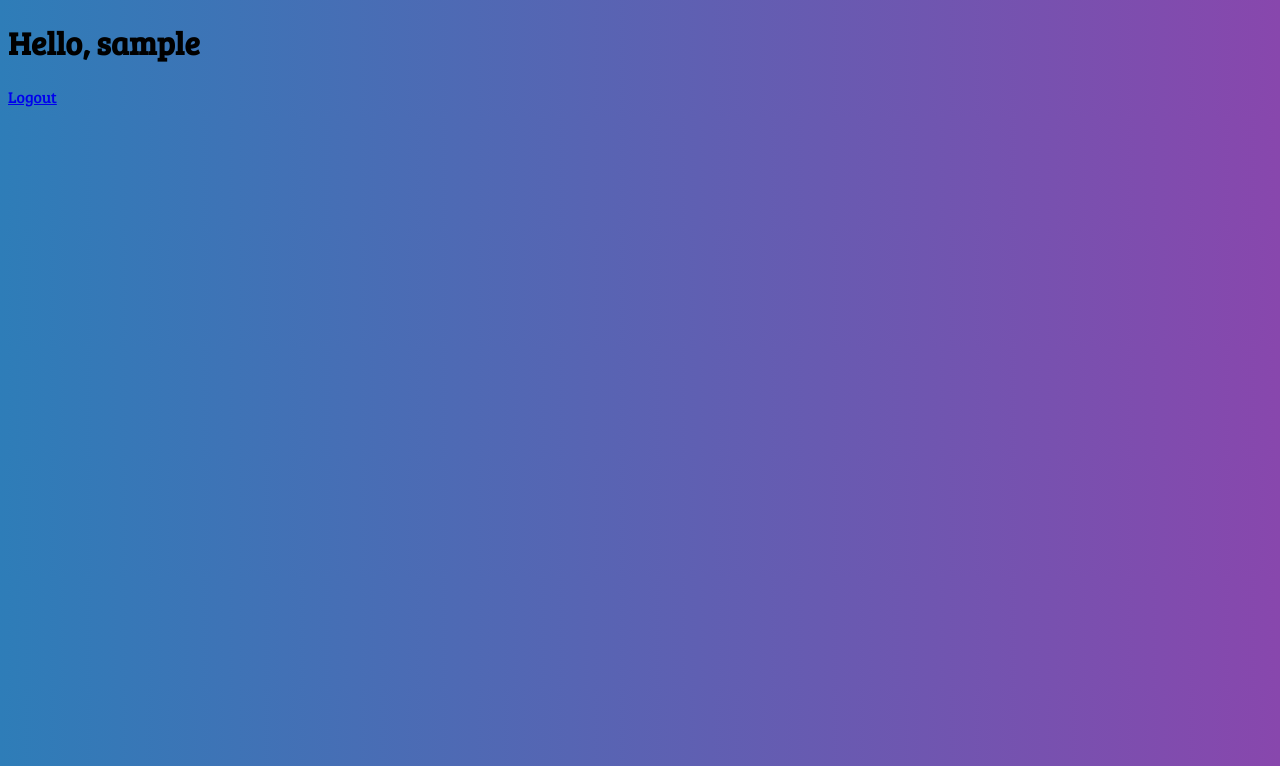
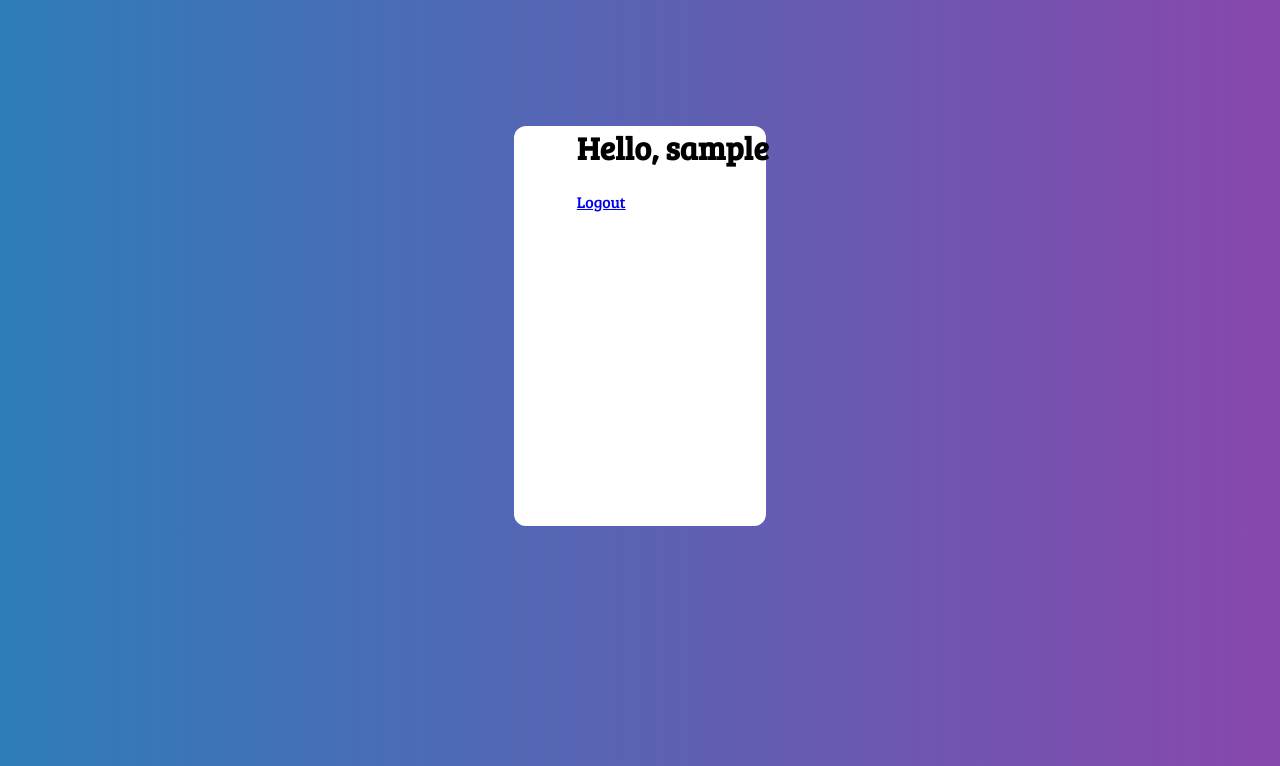
Before and after one commit to agabrielx21/mydocappointment2, a PHP site: page /home.php in a window 1280 px wide. Shown: the top 766 px of the page. Run offline with PHP 8.4, Linux system fonts and the light colour scheme; the visitor is signed in with stand-in values (Sample User, id 1).

Commit message:
Add files via upload

```diff
--- a/home.php
+++ b/home.php
@@ -7,11 +7,15 @@ if(isset($_SESSION['id']) && isset($_SESSION['username'])){
 <html>
     <head>
         <title>HOME</title>
-        <link rel="stylesheet" type="text/css" href="style.css">
+        <link rel="stylesheet" href="CSS/style.css">
     </head>
     <body>
-        <h1>Hello, <?php echo $_SESSION['username']; ?></h1>
-        <a href="logout.php">Logout</a>
+    <div class="main-component">
+            <div class="second-component">
+                <h1 class="hello-header">Hello, <?php echo $_SESSION['username']; ?></h1>
+                <a class="redirect" href="logout.php">Logout</a>
+            </div>
+        </div>
     </body>
 </html>
 <?php
```
